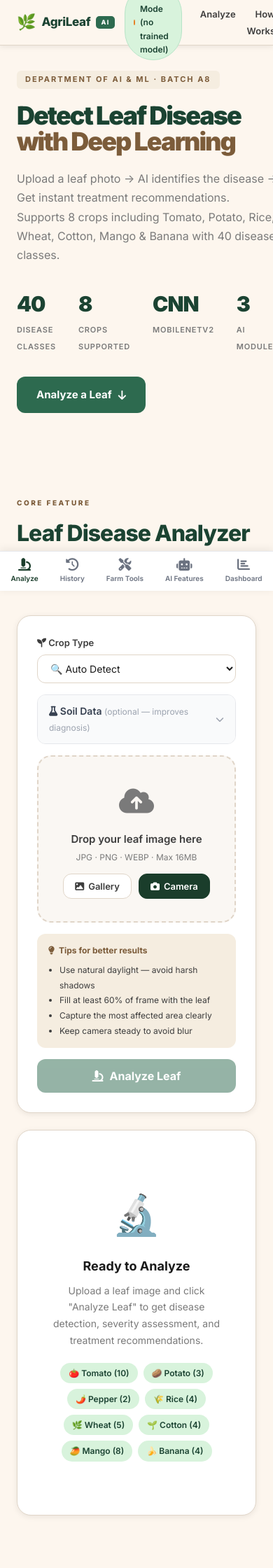
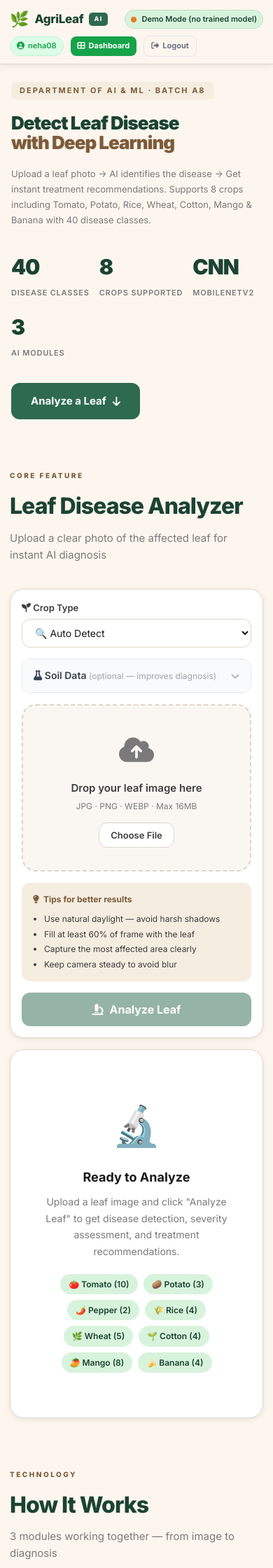
Before and after one commit to nehadaripelly88/agrileaf, a Flask app: page / in a window 390 px wide. Shown: the top 2240 px of the page at 70% size. Run offline with Flask 3, Linux system fonts and the light colour scheme; a user stored in the database is signed in; data comes from the database, SQL or seed files in the repository; parts of the project's set-up code (start-up, migrations or seed data) failed here and were passed over.

Commit message:
Fix mobile scroll and layout

```diff
--- a/frontend/static/css/style.css
+++ b/frontend/static/css/style.css
@@ -463,3 +463,152 @@ body{font-family:'Inter',-apple-system,sans-serif;background:var(--cream);color:
 .htr-crop{font-size:12px;color:var(--muted);margin-top:2px}
 .htr-conf{font-size:14px;font-weight:700;color:var(--green-dark)}
 .htr-date{font-size:12px;color:var(--muted);line-height:1.5}
+/* ── MOBILE SCROLL & LAYOUT FIX ── */
+/* Add this to END of style.css */
+
+html {
+    scroll-behavior: smooth;
+    -webkit-text-size-adjust: 100%;
+}
+
+body {
+    -webkit-overflow-scrolling: touch;
+    overflow-x: hidden;
+}
+
+.nav {
+    position: sticky;
+    top: 0;
+    z-index: 999;
+}
+
+@media (max-width: 768px) {
+    html, body {
+        height: auto !important;
+        min-height: 100vh;
+        overflow-y: auto !important;
+        overflow-x: hidden !important;
+        -webkit-overflow-scrolling: touch !important;
+        touch-action: pan-y !important;
+    }
+
+    .nav {
+        position: sticky !important;
+        top: 0;
+    }
+
+    .nav-inner {
+        height: auto !important;
+        min-height: 56px;
+        flex-wrap: wrap;
+        padding: 8px 14px;
+        gap: 6px;
+    }
+
+    .nav-links {
+        display: none !important;
+    }
+
+    .nav-user {
+        gap: 6px;
+    }
+
+    .nav-username {
+        font-size: 11px !important;
+        padding: 4px 9px !important;
+    }
+
+    .nav-btn {
+        font-size: 11px !important;
+        padding: 5px 10px !important;
+    }
+
+    .model-badge {
+        font-size: 11px !important;
+        padding: 4px 8px !important;
+    }
+
+    .hero {
+        padding: 24px 16px 36px !important;
+        display: block !important;
+    }
+
+    .hero h1 {
+        font-size: 26px !important;
+        letter-spacing: -0.5px;
+    }
+
+    .hero-graphic {
+        display: none !important;
+    }
+
+    .hero-stats {
+        gap: 14px !important;
+        flex-wrap: wrap !important;
+    }
+
+    .section {
+        padding: 36px 14px !important;
+    }
+
+    .analyzer-grid {
+        grid-template-columns: 1fr !important;
+    }
+
+    .panel {
+        padding: 16px !important;
+    }
+
+    .soil-row {
+        grid-template-columns: 1fr !important;
+    }
+
+    .result-actions {
+        flex-direction: column !important;
+        gap: 10px !important;
+    }
+
+    .result-actions button,
+    .result-actions a {
+        width: 100% !important;
+        justify-content: center !important;
+    }
+
+    .modules-grid {
+        grid-template-columns: 1fr !important;
+    }
+
+    .module-arrow {
+        display: none !important;
+    }
+
+    .pipeline-steps {
+        flex-direction: column !important;
+        align-items: center !important;
+    }
+
+    .ps-arrow {
+        transform: rotate(90deg) !important;
+    }
+
+    .history-cards {
+        grid-template-columns: 1fr !important;
+    }
+
+    .pred-name {
+        width: 110px !important;
+        font-size: 11px !important;
+    }
+
+    .tab-row {
+        flex-wrap: wrap !important;
+    }
+
+    .result-header {
+        flex-wrap: wrap !important;
+    }
+
+    .confidence-chip {
+        margin-left: 0 !important;
+    }
+}
--- a/frontend/templates/index.html
+++ b/frontend/templates/index.html
@@ -48,17 +48,46 @@
         .soil-warning-item{background:#fef2f2;border:1px solid #fecaca;border-radius:8px;padding:8px 12px;font-size:12px;color:#dc2626;margin-bottom:6px}
         .soil-advice-item{background:#f0fdf4;border:1px solid #bbf7d0;border-radius:8px;padding:8px 12px;font-size:12px;color:#166534;margin-bottom:6px}
 
+        /* ── MOBILE FIXES ── */
+        html, body {
+            overflow-x: hidden !important;
+            overflow-y: auto !important;
+            -webkit-overflow-scrolling: touch;
+            touch-action: pan-y;
+            height: auto !important;
+            min-height: 100% !important;
+        }
         @media (max-width: 768px) {
-            body { overflow-y: auto !important; }
-            .main-layout { flex-direction: column !important; height: auto !important; }
-            .sidebar { width: 100% !important; height: auto !important; min-height: unset !important; flex-direction: row !important; flex-wrap: wrap !important; padding: 8px !important; gap: 4px !important; }
-            .nav-item { padding: 8px 12px !important; font-size: 12px !important; }
-            .main-content { height: auto !important; overflow: visible !important; padding: 12px !important; }
-            .content-area { height: auto !important; overflow: visible !important; }
+            body { padding-bottom: 72px !important; }
+            .nav { position: sticky !important; top: 0; z-index: 100; }
+            .nav-inner { flex-wrap: wrap !important; height: auto !important; padding: 10px 14px !important; gap: 6px !important; min-height: 56px; }
+            .nav-links { display: none !important; }
+            .model-badge { font-size: 11px !important; padding: 4px 8px !important; }
+            .nav-username { font-size: 11px !important; padding: 4px 9px !important; }
+            .nav-btn { font-size: 11px !important; padding: 5px 10px !important; }
+            .hero { padding: 24px 16px 36px !important; display: block !important; }
+            .hero h1 { font-size: 26px !important; letter-spacing: -1px; }
+            .hero-sub { font-size: 13px !important; }
+            .hero-stats { gap: 14px !important; flex-wrap: wrap !important; }
+            .hero-graphic { display: none !important; }
+            .section { padding: 36px 14px !important; }
+            .analyzer-grid { grid-template-columns: 1fr !important; gap: 16px !important; }
+            .panel { padding: 16px !important; }
+            .soil-row { grid-template-columns: 1fr !important; }
+            .pred-name { width: 110px !important; font-size: 11px !important; }
+            .result-actions { flex-direction: column !important; gap: 10px !important; }
+            .result-actions button, .result-actions a { width: 100% !important; justify-content: center !important; }
+            .modules-grid { grid-template-columns: 1fr !important; }
+            .module-arrow { display: none !important; }
+            .pipeline-steps { flex-direction: column !important; align-items: center !important; }
+            .ps-arrow { transform: rotate(90deg) !important; }
+            .history-cards { grid-template-columns: 1fr !important; }
+            .hero-cta { display: inline-flex !important; }
+            .tab-row { flex-wrap: wrap !important; }
         }
 </style>
 </head>
-<body>
+<body style="touch-action:pan-y;-webkit-overflow-scrolling:touch;">
 
 <nav class="nav">
     <div class="nav-inner">
@@ -171,15 +200,11 @@
 
             <div class="dropzone" id="dropzone">
                 <input type="file" id="fileInput" accept="image/*" hidden>
-                <input type="file" id="cameraInput" accept="image/*" capture="environment" hidden>
                 <div class="dz-idle" id="dzIdle">
                     <div class="dz-icon"><i class="fas fa-cloud-upload-alt"></i></div>
                     <p class="dz-title">Drop your leaf image here</p>
                     <p class="dz-sub">JPG · PNG · WEBP · Max 16MB</p>
-                    <div style="display:flex;gap:10px;justify-content:center;flex-wrap:wrap;margin-top:8px">
-                        <button class="btn-outline" onclick="document.getElementById('fileInput').click()"><i class="fas fa-image"></i> Gallery</button>
-                        <button class="btn-outline" onclick="document.getElementById('cameraInput').click()" style="background:#1a3d2b;color:#fff;border-color:#1a3d2b"><i class="fas fa-camera"></i> Camera</button>
-                    </div>
+                    <button class="btn-outline" onclick="document.getElementById('fileInput').click()">Choose File</button>
                 </div>
                 <div class="dz-preview" id="dzPreview" style="display:none">
                     <img id="previewImg" src="" alt="Preview">
@@ -292,7 +317,6 @@
 
                 <div class="result-actions">
                     <button class="btn-outline" onclick="downloadReport()"><i class="fas fa-download"></i> Download Report</button>
-                    <button onclick="shareWhatsApp()" style="background:#25d366;color:#fff;border:none;padding:10px 18px;border-radius:10px;font-size:13px;font-weight:700;cursor:pointer;display:inline-flex;align-items:center;gap:7px;font-family:inherit"><i class="fab fa-whatsapp"></i> WhatsApp</button>
                     <button class="btn-primary-sm" onclick="resetAnalyzer()"><i class="fas fa-redo"></i> New Analysis</button>
                 </div>
             </div>
@@ -383,45 +407,5 @@
 </footer>
 
 <script src="/static/js/main.js"></script>
-
-<!-- Mobile Bottom Navigation -->
-<div id="mobileNav" style="display:none;position:fixed;bottom:0;left:0;right:0;background:#fff;border-top:1.5px solid #e5e7eb;z-index:9999;padding:6px 0;box-shadow:0 -2px 12px rgba(0,0,0,.08)">
-    <div style="display:flex;justify-content:space-around;align-items:center">
-        <a href="#analyzer" style="display:flex;flex-direction:column;align-items:center;gap:2px;text-decoration:none;color:#1a3d2b;font-size:10px;font-weight:600;padding:4px 8px">
-            <i class="fas fa-microscope" style="font-size:18px"></i>Analyze
-        </a>
-        <a href="#history" style="display:flex;flex-direction:column;align-items:center;gap:2px;text-decoration:none;color:#6b7280;font-size:10px;font-weight:600;padding:4px 8px">
-            <i class="fas fa-history" style="font-size:18px"></i>History
-        </a>
-        <a href="/tools" style="display:flex;flex-direction:column;align-items:center;gap:2px;text-decoration:none;color:#6b7280;font-size:10px;font-weight:600;padding:4px 8px">
-            <i class="fas fa-tools" style="font-size:18px"></i>Farm Tools
-        </a>
-        <a href="/advanced" style="display:flex;flex-direction:column;align-items:center;gap:2px;text-decoration:none;color:#6b7280;font-size:10px;font-weight:600;padding:4px 8px">
-            <i class="fas fa-robot" style="font-size:18px"></i>AI Features
-        </a>
-        <a href="/dashboard" style="display:flex;flex-direction:column;align-items:center;gap:2px;text-decoration:none;color:#6b7280;font-size:10px;font-weight:600;padding:4px 8px">
-            <i class="fas fa-chart-bar" style="font-size:18px"></i>Dashboard
-        </a>
-    </div>
-</div>
-<style>
-@media (max-width: 768px) {
-    #mobileNav { display:block !important; }
-    body { padding-bottom: 70px; }
-}
-</style>
-<script>
-document.getElementById('cameraInput').addEventListener('change', function(e) {
-    var file = e.target.files[0];
-    if (file) {
-        document.getElementById('fileInput').files = e.target.files;
-        var event = new Event('change', { bubbles: true });
-        var dt = new DataTransfer();
-        dt.items.add(file);
-        document.getElementById('fileInput').files = dt.files;
-        document.getElementById('fileInput').dispatchEvent(event);
-    }
-});
-</script>
 </body>
 </html>
```
